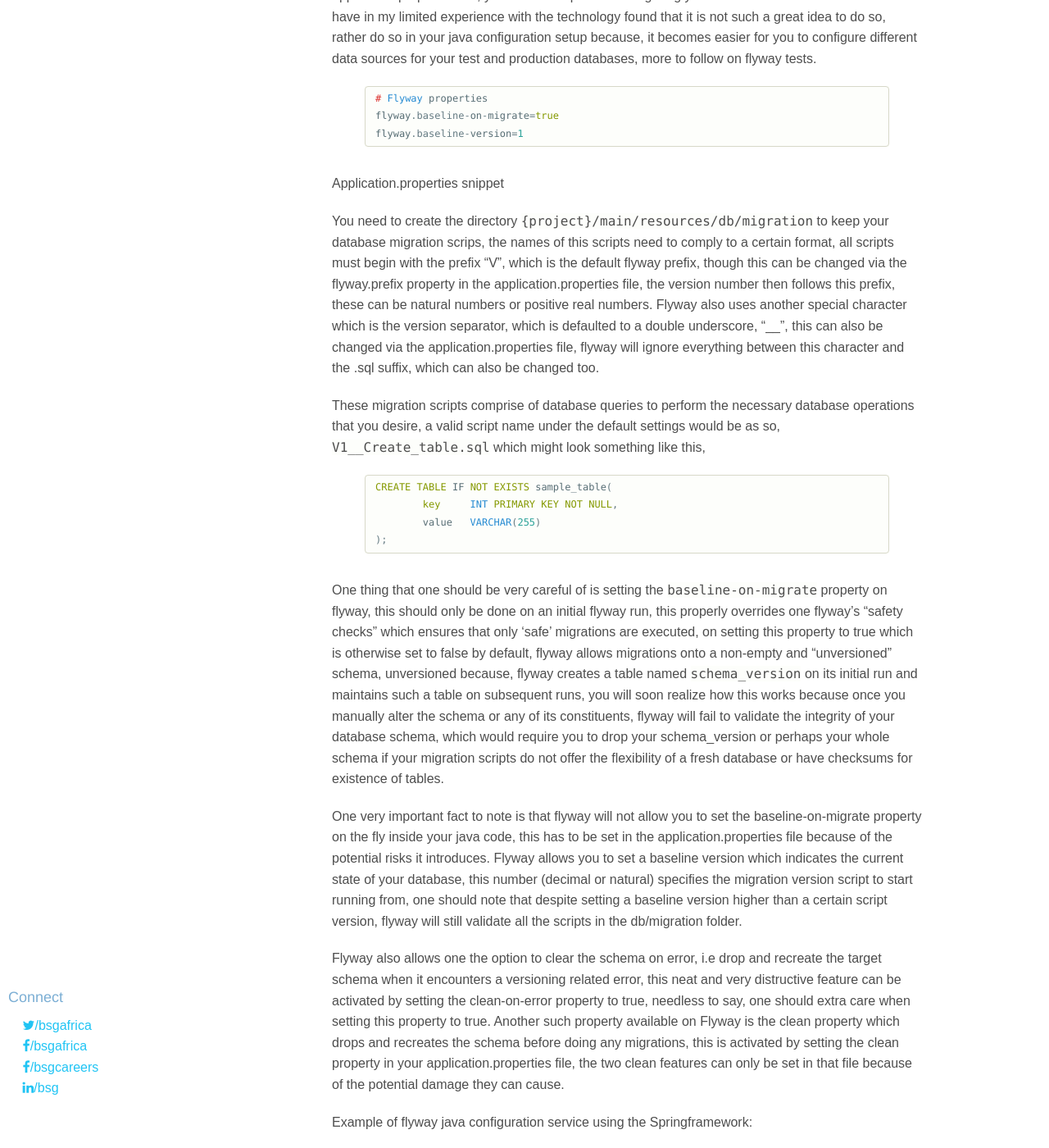
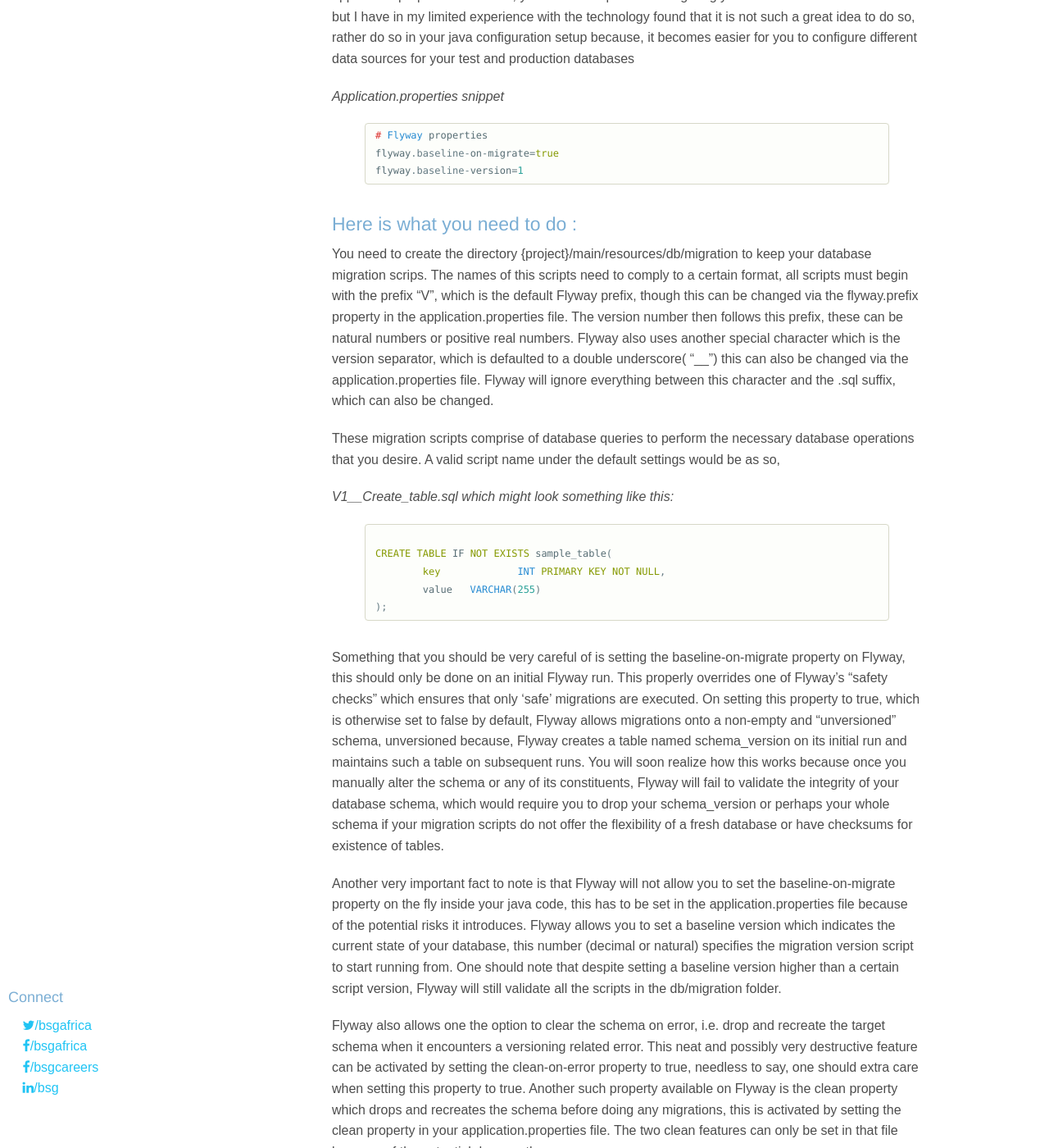
Before and after one commit to BSG-Africa/blog, a Jekyll site: the page built from _posts/2016-04-06-flyway-database-migration-basics-tutorial.md, in a window 1280 px wide and 1400 px high, scrolled down 686 px. Shown: the whole window at 82% size. Built offline with Jekyll 4.4.1, drawn with Linux system fonts in a browser that asks for light colours; nearby versions of some CDN libraries; some of the changed text lies outside the part shown.

Commit message:
Applied review changes for flyway post

```diff
--- a/_posts/2016-04-06-flyway-database-migration-basics-tutorial.md
+++ b/_posts/2016-04-06-flyway-database-migration-basics-tutorial.md
@@ -2,117 +2,102 @@
 title: Flyway Database Migration Basic Tutorial
 author: marvinmkhabela
 ---
+Whether one chooses to acknowledge it or not, data has become a very central part of the applications that we develop today. The use of relational databases is more often enlisted when such data needs to be persisted but in our ever-changing world like the one we live in, the way we store our data might need to change. This requires some migration scheme of sorts in the case of relational databases.
 
-Whether one chooses to acknowledge it or not, data has become a very central part of the applications that we develop in modern days. The use of relational databases is more often enlisted when such data needs to be persisted but in an ever-changing world like the one we live in,
-the way we store our data might need to change, this requires some migration scheme of sorts in the case of relational databases.
+This post aims to introduce the reader to the basics of the Flyway database migration tool. One could imagine having a hibernate application which obviously makes use of a database. Suppose you need to change one of your entity objects for whatever reason you might deem valid, let us say… it no longer makes sense to keep all your data in one table for performance reasons or maybe there is a need for a new column to your table. Hibernate can handle some changes but it is less convenient when it comes to migrations. Flyway, on the other hand is crafted to overcome that, the Flyway dependency is available on the maven dependency repository. <!--more-->
 
-This post aims to introduce the reader to the basics of the flyway database migration tool, imagine you have a hibernate application which obviously makes use of  a database, suppose you need to change one of your entity objects for whatever reason you might deem valid, let us
-say, it no longer makes sense to keep all your data in one table for performance reasons or another one could be that you have decided to add in a new column to your table.
-Hibernate can handle some changes but it is less convenient when it comes to migrations, flyway is crafted to overcome that, the flyway dependency is available on the maven dependency repository.
-<!--more-->
+#### How it works :
+To use Flyway in your application, you need to define your Flyway properties in your application.properties file. Here, you have the option of configuring your data source in this file also but I have in my limited experience with the technology found that it is not such a great idea to do so, rather do so in your java configuration setup because, it becomes easier for you to configure different data sources for your test and production databases
 
-#### How it works:
-
-To use flyway in your application, you need to define your flyway properties in your application.properties file, you have the option of configuring your data source in this file also but I have in my limited experience with the technology found that it is not such a great idea to do so, rather do so in your java configuration setup because, it becomes easier for you to configure different data sources for your test and production databases, more to follow on flyway tests.
+*Application.properties snippet*
 
 {% highlight java %}
 # Flyway properties
 flyway.baseline-on-migrate=true
 flyway.baseline-version=1
 {% endhighlight %}
-Application.properties snippet
 
-You need to create the directory `{project}/main/resources/db/migration` to keep your database migration scrips, the names of this scripts need to comply to a certain format, all scripts must begin with the prefix "V", which is the default flyway prefix, though this can be changed via the flyway.prefix property in the application.properties file, the version number then follows this prefix, these can be natural numbers or positive real numbers. Flyway also uses another special character which is the version separator, which is defaulted to a double underscore, "__", this can also be changed via the application.properties file, flyway will ignore everything between this character and the .sql suffix, which can also be changed too.
+#### Here is what you need to do :
 
-These migration scripts comprise of database queries to perform the necessary database operations that you desire, a valid script name under the default settings would be as so, `V1__Create_table.sql`
-which might look something like this,
+You need to create the directory {project}/main/resources/db/migration to keep your database migration scrips. The names of this scripts need to comply to a certain format, all scripts must begin with the prefix "V", which is the default Flyway prefix, though this can be changed via the flyway.prefix property in the application.properties file. The version number then follows this prefix, these can be natural numbers or positive real numbers. Flyway also uses another special character which is the version separator, which is defaulted to a double underscore( "__") this can also be changed via the application.properties file. Flyway will ignore everything between this character and the .sql suffix, which can also be changed.
+
+These migration scripts comprise of database queries to perform the necessary database operations that you desire. A valid script name under the default settings would be as so,
+
+*V1__Create_table.sql which might look something like this:*
 
 {% highlight sql %}
 CREATE TABLE IF NOT EXISTS sample_table(
-	key 	INT PRIMARY KEY NOT NULL,
-	value	VARCHAR(255)
+	key 		INT PRIMARY KEY NOT NULL,
+	value 	VARCHAR(255)
 );
 {% endhighlight %}
 
-One thing that one should be very careful of is setting the `baseline-on-migrate` property on flyway, this should only be done on an initial flyway run, this properly overrides one flyway's "safety checks" which ensures that only 'safe' migrations are executed, on setting this property to true which is otherwise set to false by default, flyway allows migrations onto a non-empty and "unversioned" schema, unversioned because, flyway creates a table named `schema_version` on its initial run and maintains such a table on subsequent runs, you will soon
-realize how this works because once you manually alter the schema or any of its constituents, flyway will fail to validate the integrity of your database schema, which would require you to drop your schema_version or perhaps your whole schema if your migration scripts do not
-offer the flexibility of a fresh database or have checksums for existence of tables.
+Something that you should be very careful of is setting the baseline-on-migrate property on Flyway, this should only be done on an initial Flyway run. This properly overrides one of Flyway's "safety checks" which ensures that only 'safe' migrations are executed. On setting this property to true, which is otherwise set to false by default, Flyway allows migrations onto a non-empty and "unversioned" schema, unversioned because, Flyway creates a table named schema_version on its initial run and maintains such a table on subsequent runs. You will soon realize how this works because once you manually alter the schema or any of its constituents, Flyway will fail to validate the integrity of your database schema, which would require you to drop your schema_version or perhaps your whole schema if your migration scripts do not offer the flexibility of a fresh database or have checksums for existence of tables.
 
-One very important fact to note is that flyway will not allow you to set the baseline-on-migrate property on the fly inside your java code, this has to be set in the application.properties file because of the potential risks it introduces. Flyway allows you to set a baseline version which indicates the current state of your database, this number (decimal or natural) specifies the migration version script to start running from, one should note that despite setting a baseline version higher than a certain script version, flyway will still validate all the scripts in the
-db/migration folder.
+Another very important fact to note is that Flyway will not allow you to set the baseline-on-migrate property on the fly inside your java code, this has to be set in the application.properties file because of the potential risks it introduces. Flyway allows you to set a baseline version which indicates the current state of your database, this number (decimal or natural) specifies the migration version script to start running from. One should note that despite setting a baseline version higher than a certain script version, Flyway will still validate all the scripts in the db/migration folder.
 
-Flyway also allows one the option to clear the schema on error, i.e drop and recreate the target schema when it encounters a versioning related error, this neat and very distructive feature can be activated by setting the clean-on-error property to true, needless to say, one should extra care when setting this property to true. Another such property available on Flyway is the clean property which
-drops and recreates the schema before doing any migrations, this is activated by setting the clean property in your application.properties file, the two clean features can only be set in that file because of the potential damage they can cause.
+Flyway also allows one the option to clear the schema on error, i.e. drop and recreate the target schema when it encounters a versioning related error. This neat and possibly very destructive feature can be activated by setting the clean-on-error property to true, needless to say, one should extra care when setting this property to true. Another such property available on Flyway is the clean property which drops and recreates the schema before doing any migrations, this is activated by setting the clean property in your application.properties file. The two clean features can only be set in that file because of the potential damage they can cause.
 
-Example of flyway java configuration service using the Springframework:
+*Example of Flyway java configuration service using the Spring framework:*
 
 {% highlight java %}
 @Service
-public class DatabaseMigrationService {
+public class DatabaseMigrationService
+{
+	private DataSource dataSource;
 
-    private DataSource dataSource;
+	@Autowired
+	public DatabaseMigrationService(DataSource dataSource)
+	{
+	    this.dataSource = dataSource;
+	}
 
-    @Autowired
-    public DatabaseMigrationService(DataSource dataSource) {
-        this.dataSource = dataSource;
-    }
+	@PostConstruct
+	public void migrateDatabase()
+	{
+    		Flyway flyway = new Flyway();
+    		flyway.setDataSource(dataSource);
+    		flyway.migrate();
+	}
+}
+{% endhighlight %}
+One should also decide when to run the Flyway migrations, it is generally a good idea to do so as soon as the datasource been is constructed, I have mainly favoured the PostConstruct annotation (This will run migrations every time the application starts up) in my previous usages of Flyway. To initialize Flyway in your java code one needs to create a new Flyway object, then set Flyway properties on the fly (if applicable), and finally call the Flyway migrate method. To ensure that Flyway runs without any snags one should set the ddl.auto property on their hibernate properties to "validate", otherwise Flyway will throw an exception upon initialization of the migrate method.
 
-    @PostConstruct
-    public void migrateDatabase() {
-        Flyway flyway = new Flyway();
-        flyway.setDataSource(dataSource);
-        flyway.migrate();
-    }
+To perform tests with Flyway one needs to setup a new test data source unless if, of course you wish to use the same database for testing, although I cannot think of a logical reason why one might need to do that. Setting a separate data source for your tests will require you to have scripts that initialize a blank database since the most commonly used testing databases are in-memory databases.
+
+Another maven dependency by the name flyway-test-extensions needs to be installed to run Flyway database migrations in your integration tests. One needs to annotate each test with the annotation, FlywayTest, there are two ways in which one can do this; annotate each method in your test with the FlywayTest annotation or annotate the whole class. When a whole class is annotated, Flyway will only create the database once and all the methods within the class will share the same database instance which tends to be the faster Otherwise  if each method is annotated, each method will have its own database instance created by Flyway and will not share with all the other tests in the class. Please note that, this is easier to do with in memory databases such as Hyper SQL and the Apache Derby databases.
+
+*A skeleton of a Spring JUnit integration test utilizing the Flyway migration tool,*
+
+{% highlight java%}
+@Transactional
+@RunWith(SpringJUnit4ClassRunner.class)
+@ContextConfiguration( classes = {/* Your Java configuration classes here */},
+	loader = AnnotationConfigContextLoader.class)
+@ActiveProfiles("test")
+@FlywayTest
+
+public class sampleIT
+{
+	@Autowired
+	private SessionFactory sessionFactory;
+	@Autowired
+	private SampleDAO sampleDAO;
+
+	@Test
+	public void testName()
+	{
+		// Your test goes here
+	}
 }
 {% endhighlight %}
 
-One should also decide when to run the flyway migrations, it is generally a good idea to do so as soon as the data source bean is constructed, I have mainly favoured the `PostConstruct` annotation (This will run migrations every time the application starts up) in my usages of flyway, to initialize flyway in your java code one needs to create a new Flyway object, then set Flyway properties on the fly (if applicable), and finally call the flyway migrate method.
-To ensure that Flyway runs without any snags one should set the `ddl.auto` property on their hibernate properties to "validate", otherwise flyway will throw an exception upon initialization of the
-migrate method.
+*Maven dependencies for both Flyway and Flyway Test:*
 
-To perform tests with flyway one needs to setup a new test data source unless if of course you wish to use the same database for testing, though I cannot think of a logical reason why one might need to do that. Setting a separate data source for your tests will require you to have scripts that initialize a blank database since the most commonly used testing databases are in-memory databases.
-
-Another maven dependency by the name flyway-test-extensions needs to be installed to run flyway database migrations in your integration tests, one needs to annotate each test with the annotation, FlywayTest, there are two ways in which one can do this, annotate each method in your test with the FlywayTest annotation or annotate the whole class. When a whole class is annotated, flyway will only create the database once and all the methods within the class will share the same database instance (Faster!!!), where else if each method is annotated, each method will have its own database instance created by flyway and will not share with all the other tests in the class. Please note that, this is easier to do with in memory databases such as Hyper SQL and the Apache Derby databases.
-
-Below is a skeleton of a Spring JUnit integration test utilizing the Flyway migration tool,
-{% highlight java%}
-@Transactional
-@RunWith(SpringJUnit4ClassRunner.class)
-@ContextConfiguration(
-        classes = {/* Your Java configuration classes here */},
-        loader = AnnotationConfigContextLoader.class)
-@ActiveProfiles("test")
-@FlywayTest
-public class sampleIT {
-
-    @Autowired
-    private SessionFactory sessionFactory;
-    @Autowired
-    private SampleDAO sampleDAO;
-
-    @Test
-    public void testName() {
-
-        // Your test goes here
-    }
-}
+ {% highlight java%}
+ org.flywaydb flyway-core 4.0
+ org.flywaydb.flyway-test-extensions
+ flyway-spring4-test 4.0 test
 {% endhighlight %}
 
-
-Maven dependencies for both Flyway and Flyway Test:
-{% highlight java%}
-<dependency>
-    <groupId>org.flywaydb</groupId>
-    <artifactId>flyway-core</artifactId>
-    <version>4.0</version>
- </dependency>
-
-<dependency>
-    <groupId>org.flywaydb.flyway-test-extensions</groupId>
-    <artifactId>flyway-spring4-test</artifactId>
-    <version>4.0</version>
-    <scope>test</scope>
-</dependency>
-{% endhighlight %}
-
-In conclusion, Flyway is a very neat tool that aids the development environment immensely, especially one where there are a lot of developers working on the same code base, Flyway serves as an automated synchronization tool for all the developers' local databases and the production database. When used appropriately, this can greatly increase productivity and ensure that the production environment runs like a swiss watch regardless of changes to the relations in the database.
+In conclusion, Flyway is a very neat tool that aids the development environment immensely, especially one where there are a lot of developers working on the same code base. Flyway serves as an automated synchronization tool for all the developers' local databases and the production database. When used appropriately, this can greatly increase productivity and ensure that the production environment runs like a Swiss watch regardless of changes to the relations in the database.
```
